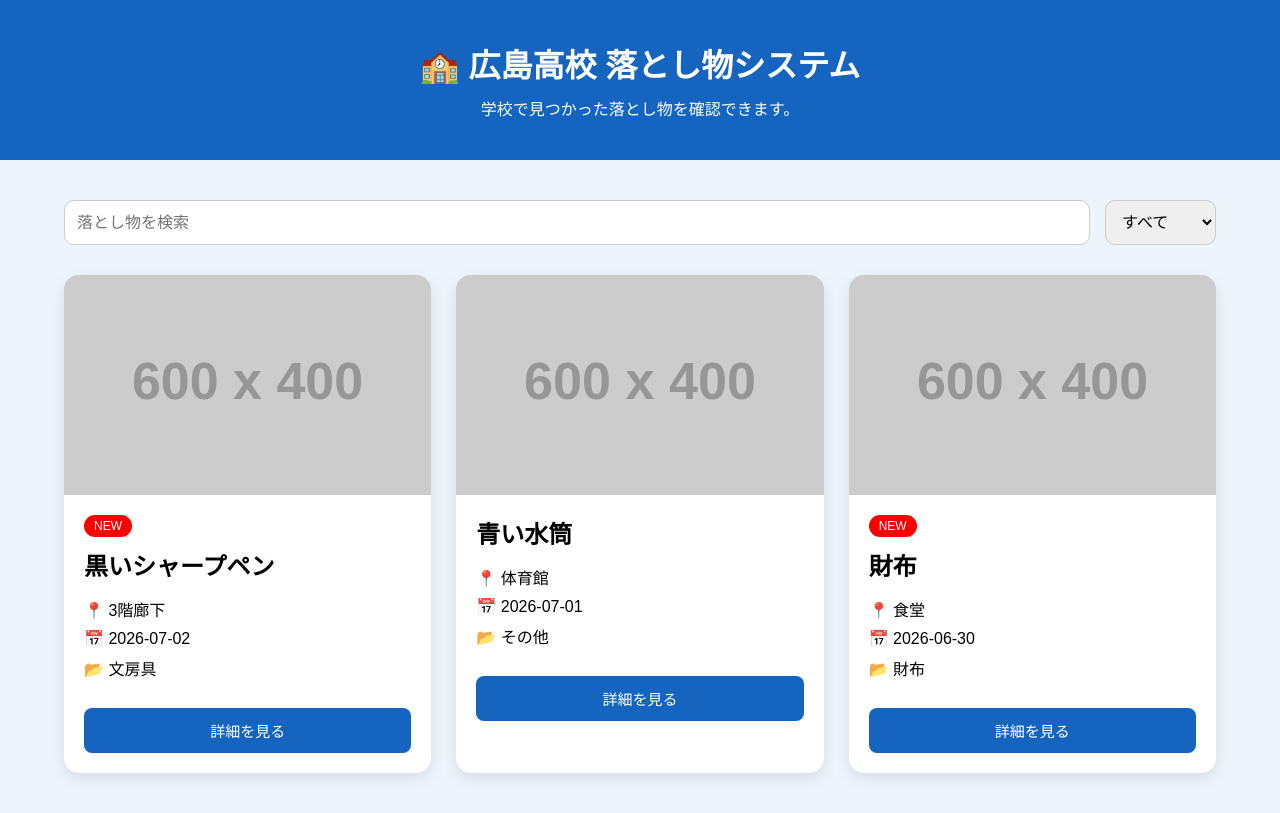
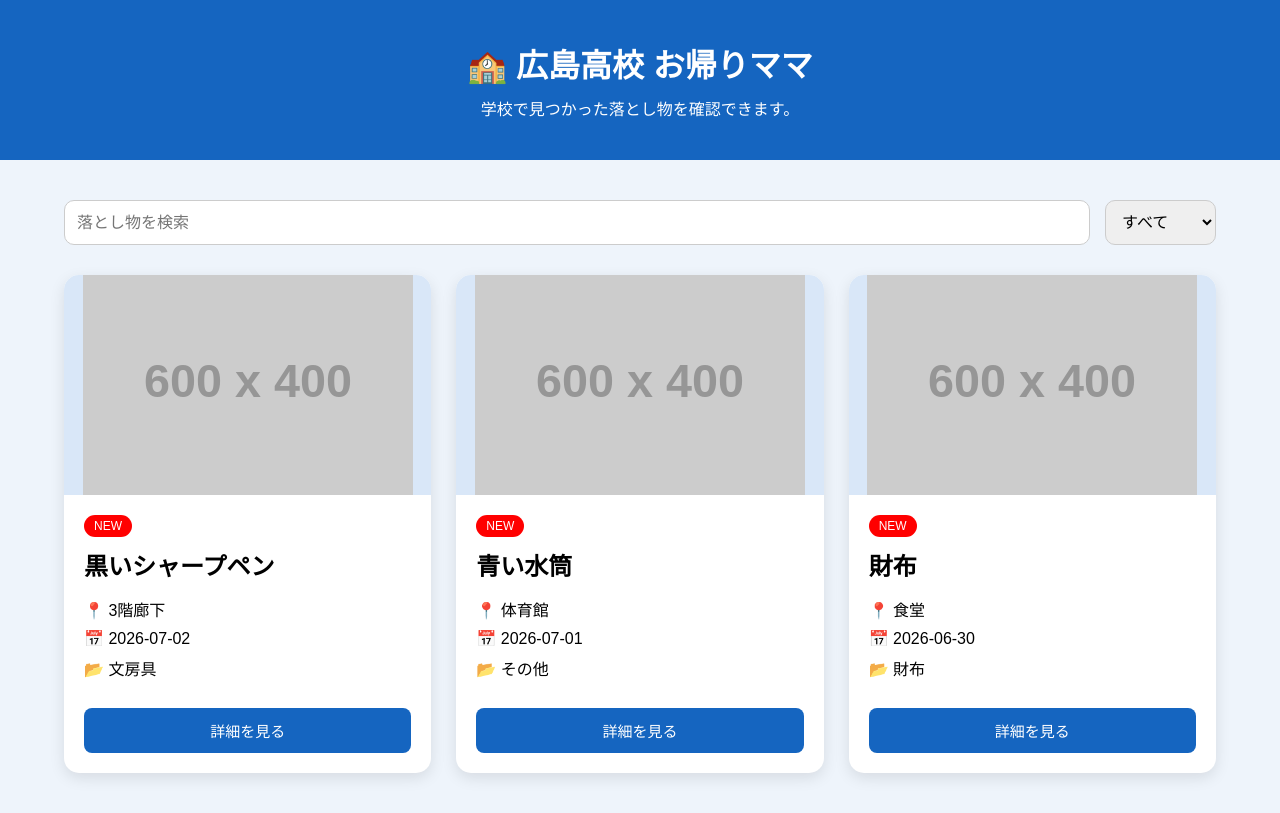
Before and after one commit to tomi0516/hirohimaDX, a plain HTML site: page index.html in a window 1280 px wide. Drawn offline with Linux system fonts and the light colour scheme; placeholder pictures from the web are drawn by us.

Commit message:
v0.41表示形式変更

```diff
--- a/css/modal.css
+++ b/css/modal.css
@@ -47,7 +47,7 @@
 .modal-image{
     width:100%;
     height:250px;
-    object-fit:cover;
+    object-fit:contain;  /* 画像の表示方法を調整 */
 
     border-radius:10px;
 
--- a/css/style.css
+++ b/css/style.css
@@ -159,5 +159,5 @@ button:hover{
 .image{
     width:100%;
     height:220px;
-    object-fit:cover;
+    object-fit:contain; /* 画像の表示方法を調整 */
 }
--- a/index.html
+++ b/index.html
@@ -10,7 +10,7 @@
 <body>
 
     <header>
-        <h1>🏫 広島高校 落とし物システム</h1>
+        <h1>🏫 広島高校 お帰りママ</h1>
         <p>学校で見つかった落とし物を確認できます。</p>
     </header>
 
--- a/js/script.js
+++ b/js/script.js
@@ -36,7 +36,7 @@ const items = [
 
         status: "保管中",
 
-        isNew: false
+        isNew: true
     },
 
     {
```
